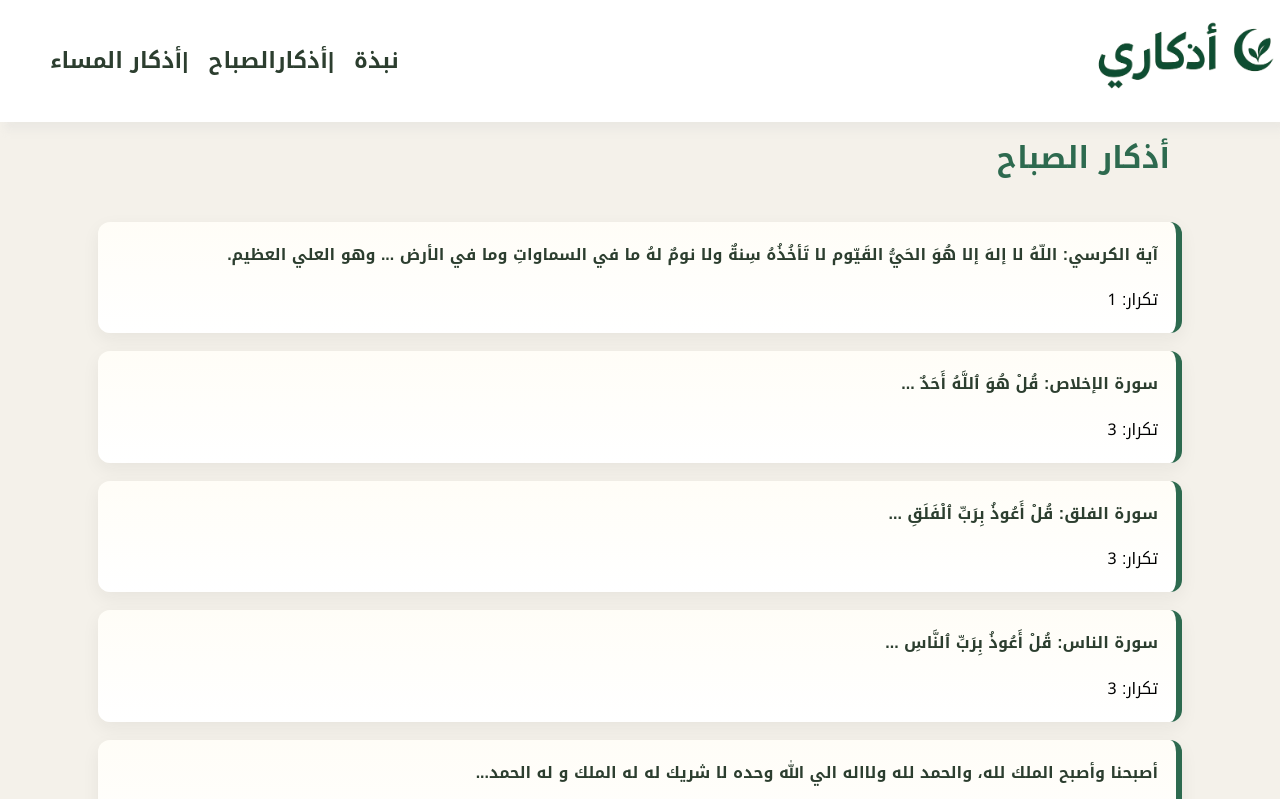
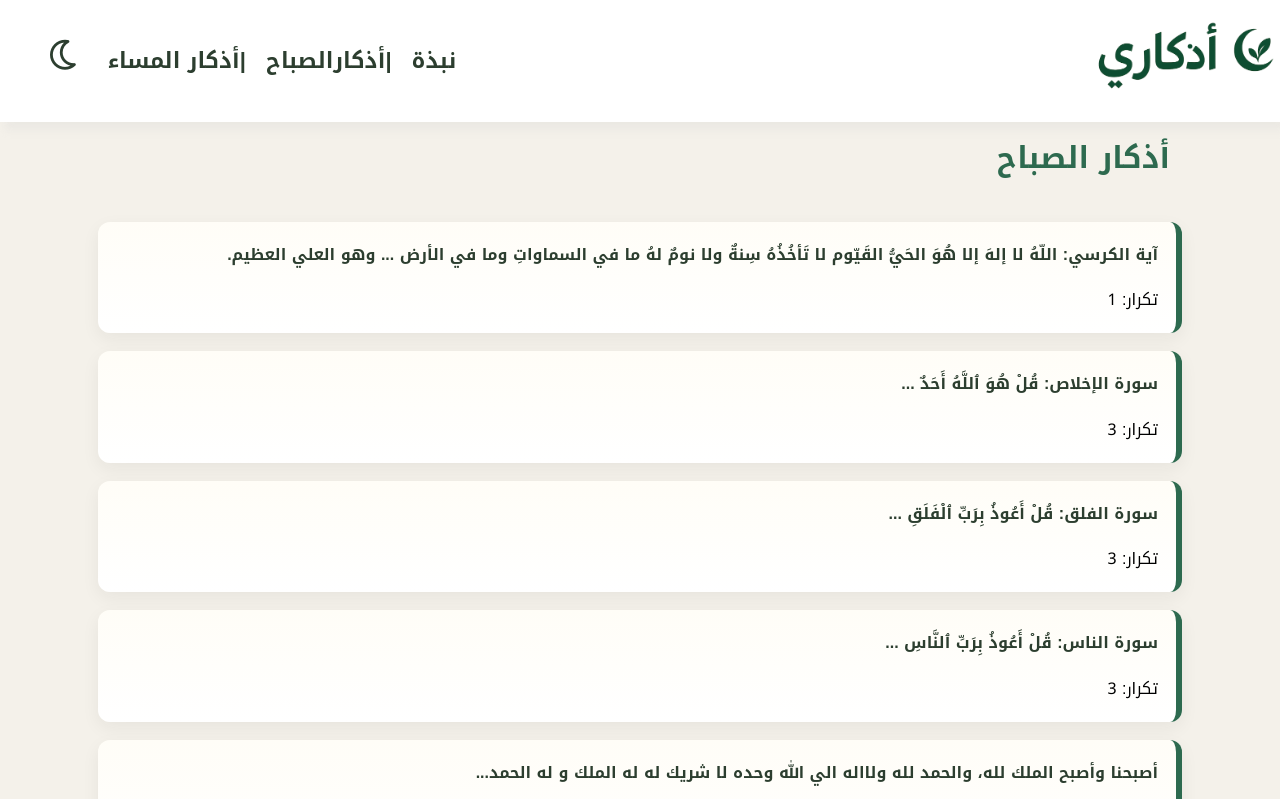
Before and after one commit to ahmedhanymokhtar2011/azkary, a plain HTML site: page index.html in a window 1280 px wide. Shown: the top 799 px of the page. Drawn offline with Linux system fonts and the light colour scheme.

Commit message:
تعديل جديد على الموقع

```diff
--- a/index.html
+++ b/index.html
@@ -16,6 +16,7 @@
     <header class="site-header">
 <nav>
         <ul>
+            <li><i onclick="toggleColors()" class="fa-regular fa-moon"></i></li>
             <li><a href="#masaa">أذكار المساء<span class="line">|</span></a></li>
             <li><a href="#masaa">أذكارالصباح<span class="line">|</span></a></li>
             <li><a href="#info">نبذة</a></li>
--- a/main.js
+++ b/main.js
@@ -55,3 +55,20 @@ fetch("adhkar.json")
 
   })
   .catch(err => console.error("خطأ في تحميل الملف:", err));
+
+
+let body = document.body;
+let isDark = false;// start with light mode
+// change the background color
+
+function toggleColors() {
+  //if it's already dark ,switch back to light
+  if (isDark) {
+    body.style.background = "#f4f1ea";
+  } else {
+    //if it's light ,switch to dark
+        body.style.background = "#1a1f1c";
+  }
+  //flip the state (true <->false)
+  isDark = !isDark;
+}
--- a/style.css
+++ b/style.css
@@ -64,6 +64,13 @@ nav ul a{
     font-size: 22px;
     font-weight: bold;
     transition: 0.3s;
+}
+
+
+nav ul i{
+  color: var(--text);
+  font-size: 30px;
+  padding-right: 20px;
 }
 
 
```
